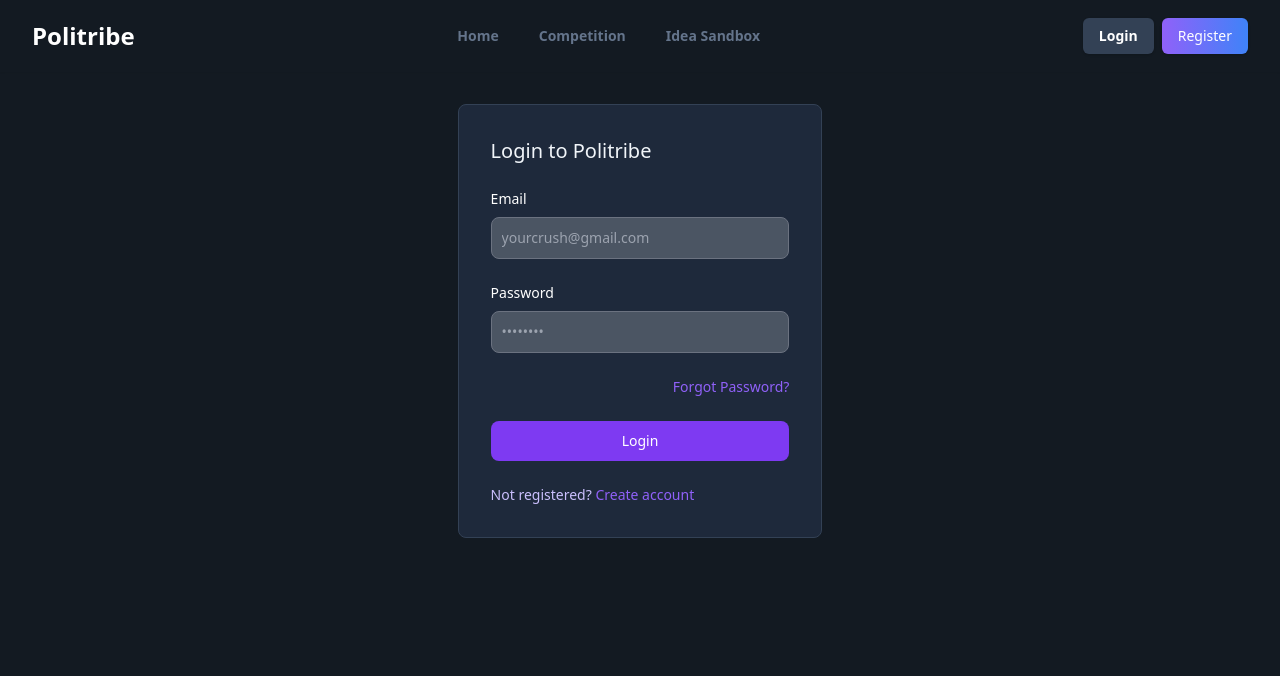
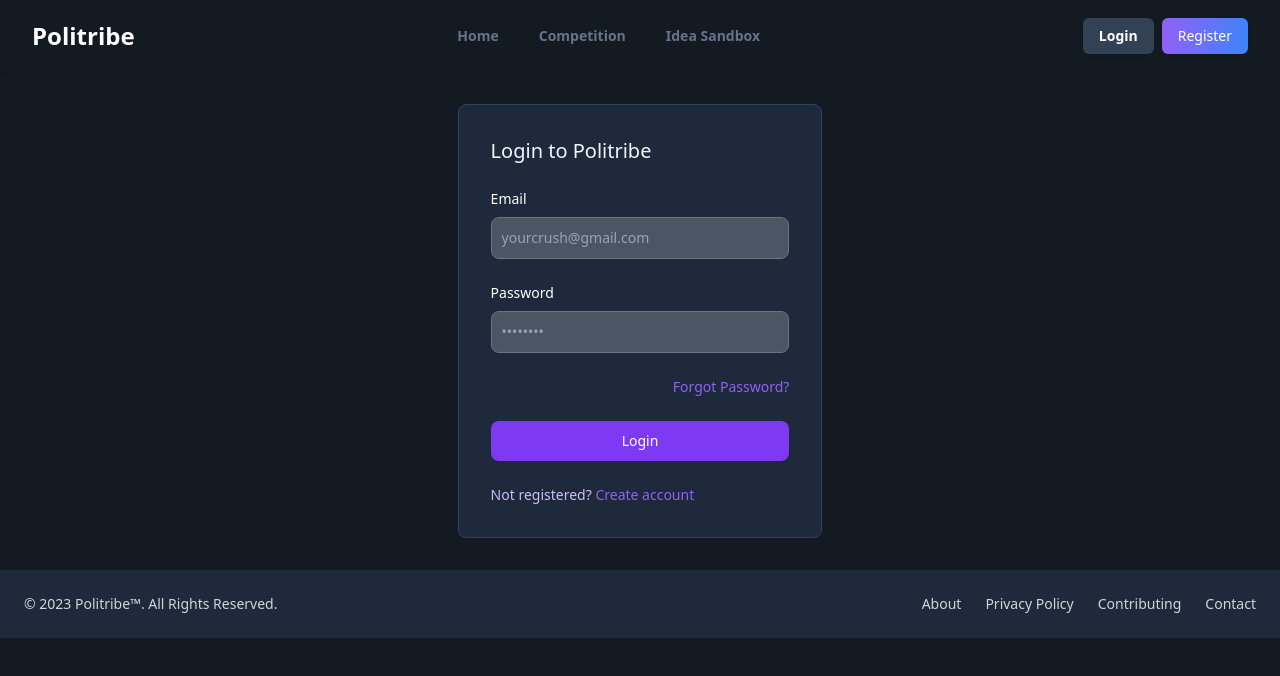
Before and after one commit to alizul01/polinema-innovation-tribe, a Next.js app: page /login in a window 1280 px wide. Shown: the top 676 px of the page. Built offline with nearby package versions, Linux system fonts and the light colour scheme.

Commit message:
Create: Footer

```diff
--- a/app/layout.tsx
+++ b/app/layout.tsx
@@ -1,4 +1,5 @@
 import type { PropsWithChildren } from "react";
+import Footer from "~/components/Footer";
 import { Navbar } from "~/components/Navbar";
 import "~/styles/globals.css";
 
@@ -18,6 +19,7 @@ export default function RootLayout(props: PropsWithChildren<{}>) {
         <body>
           <Navbar />
           <main className="m-8">{props.children}</main>
+          <Footer />
         </body>
       </html>
     </>
--- /dev/null
+++ b/components/Footer.tsx
@@ -0,0 +1,39 @@
+import React from "react";
+
+const Footer: React.FC = () => {
+  return (
+    <footer className="p-4 bg-slate-800 justify-center flex flex-col md:flex-row items-center md:justify-between md:p-6">
+      <span className="text-sm text-gray-300 sm:text-center">
+        © 2023{" "}
+        <a href="https://polinema-innovation-tribe.vercel.app" className="hover:underline">
+          Politribe™
+        </a>
+        . All Rights Reserved.
+      </span>
+      <ul className="flex flex-wrap items-center mt-3 text-sm text-gray-300 sm:mt-0">
+        <li>
+          <a href="/about" className="mr-4 hover:underline md:mr-6 ">
+            About
+          </a>
+        </li>
+        <li>
+          <a href="/privacy" className="mr-4 hover:underline md:mr-6">
+            Privacy Policy
+          </a>
+        </li>
+        <li>
+          <a href="/contributing" className="mr-4 hover:underline md:mr-6">
+            Contributing
+          </a>
+        </li>
+        <li>
+          <a href="/contact" className="hover:underline">
+            Contact
+          </a>
+        </li>
+      </ul>
+    </footer>
+  );
+};
+
+export default Footer;
```
